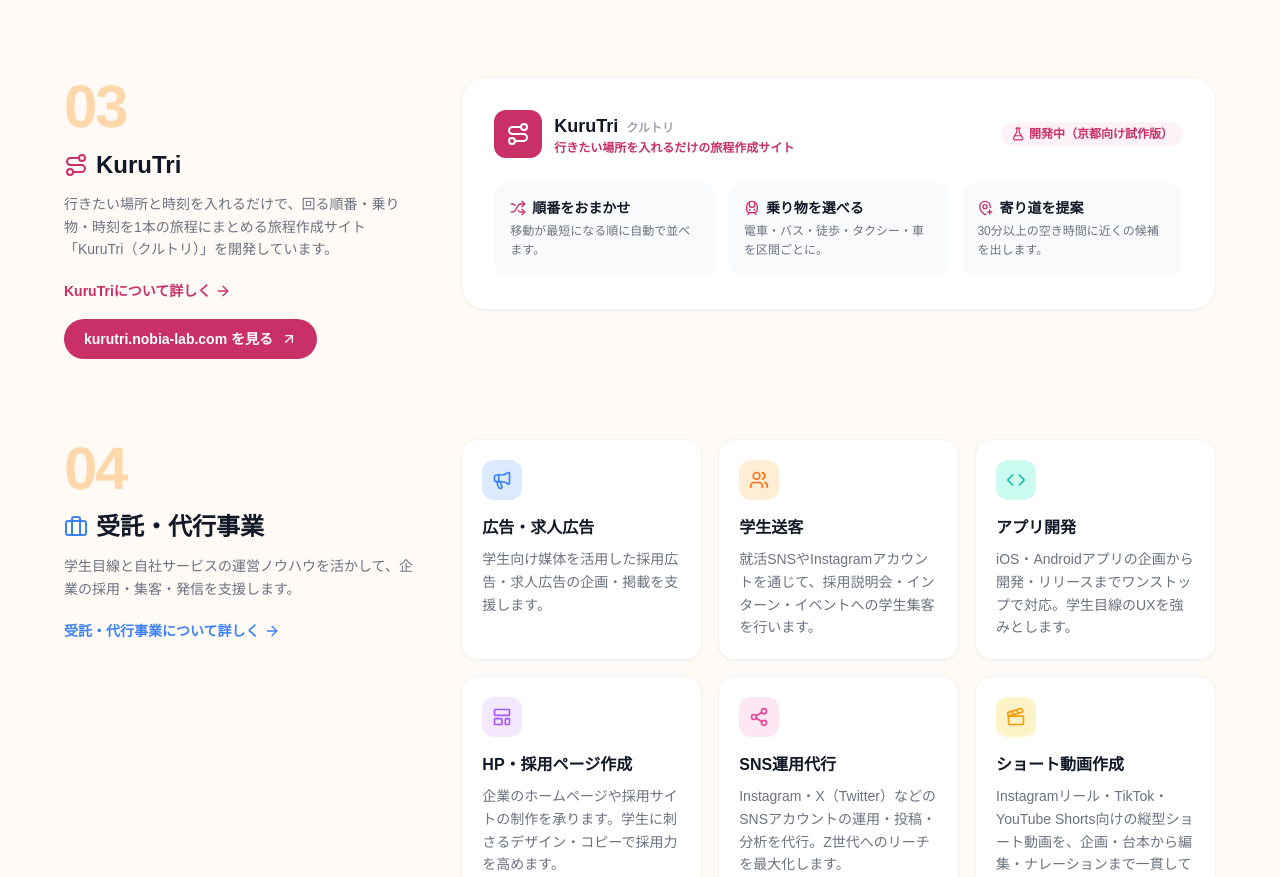
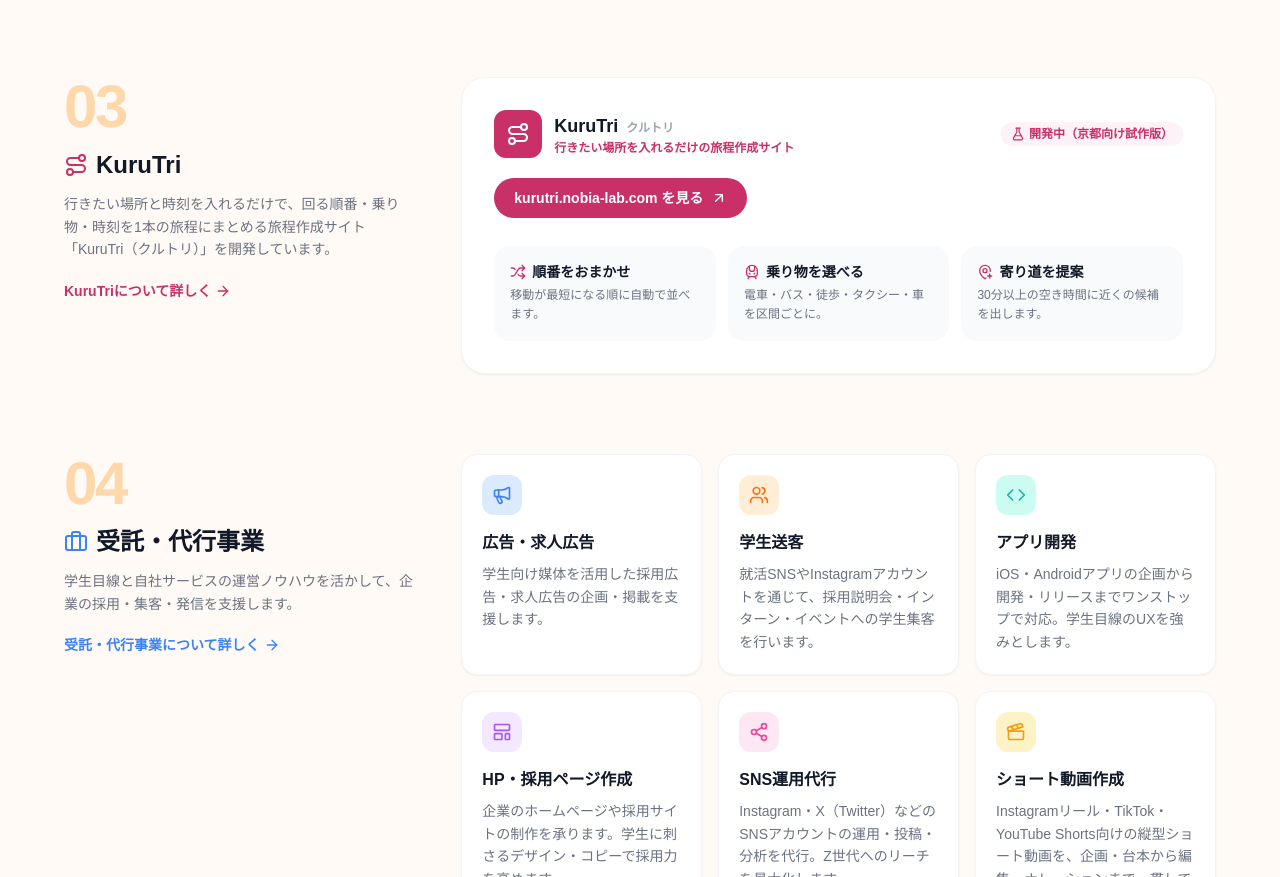
Before and after one commit to heyedunx10204-gif/nobia-site, a plain HTML site: page index.html in a window 1280 px wide. Shown: the part 1955-2832 px from the top of the page. Drawn offline with nearby package versions, Linux system fonts and the light colour scheme.

Commit message:
Add files via upload

```diff
--- a/index.html
+++ b/index.html
@@ -396,11 +396,10 @@
         <h3 class="text-2xl font-black text-gray-900 mb-3 flex items-center gap-2"><i data-lucide="route" class="w-6 h-6" style="color:#c93068;"></i>KuruTri</h3>
         <p class="text-gray-500 text-sm leading-relaxed">行きたい場所と時刻を入れるだけで、回る順番・乗り物・時刻を1本の旅程にまとめる旅程作成サイト「KuruTri（クルトリ）」を開発しています。</p>
         <a href="/kurutri" class="inline-flex items-center gap-1 text-sm font-bold mt-5 hover:gap-2 transition-all" style="color:#c93068;">KuruTriについて詳しく <i data-lucide="arrow-right" class="w-4 h-4"></i></a>
-        <a href="https://kurutri.nobia-lab.com/" target="_blank" rel="noopener" class="flex w-fit items-center gap-2 text-white text-sm font-bold px-5 py-2.5 rounded-full mt-4" style="background:#c93068;">kurutri.nobia-lab.com を見る <i data-lucide="arrow-up-right" class="w-4 h-4"></i></a>
       </div>
       <div class="md:col-span-8">
-        <a href="/kurutri" class="card-hover block bg-white rounded-3xl border border-gray-100 shadow-sm p-6 md:p-8">
-          <div class="flex flex-wrap items-center gap-3 mb-6">
+        <div class="bg-white rounded-3xl border border-gray-100 shadow-sm p-6 md:p-8">
+          <div class="flex flex-wrap items-center gap-3 mb-5">
             <span class="w-12 h-12 rounded-xl flex items-center justify-center" style="background:#c93068;"><i data-lucide="route" class="w-6 h-6 text-white"></i></span>
             <div>
               <h4 class="font-black text-gray-900 text-lg">KuruTri<span class="text-xs text-gray-400 font-bold ml-2">クルトリ</span></h4>
@@ -408,12 +407,14 @@
             </div>
             <span class="ml-auto text-xs font-bold bg-pink-50 px-2.5 py-1 rounded-full inline-flex items-center gap-1" style="color:#c93068;"><i data-lucide="flask-conical" class="w-3.5 h-3.5"></i>開発中（京都向け試作版）</span>
           </div>
+          <a href="https://kurutri.nobia-lab.com/" target="_blank" rel="noopener" class="btn-primary inline-flex items-center gap-2 text-white text-sm font-bold px-5 py-2.5 rounded-full mb-7" style="background:#c93068;">
+            kurutri.nobia-lab.com を見る <i data-lucide="arrow-up-right" class="w-4 h-4"></i></a>
           <div class="grid sm:grid-cols-3 gap-3 text-sm">
             <div class="bg-gray-50 rounded-2xl p-4"><p class="font-bold text-gray-900 mb-1 flex items-center gap-1.5"><i data-lucide="shuffle" class="w-4 h-4" style="color:#c93068;"></i>順番をおまかせ</p><p class="text-gray-500 text-xs leading-relaxed">移動が最短になる順に自動で並べます。</p></div>
             <div class="bg-gray-50 rounded-2xl p-4"><p class="font-bold text-gray-900 mb-1 flex items-center gap-1.5"><i data-lucide="train-front" class="w-4 h-4" style="color:#c93068;"></i>乗り物を選べる</p><p class="text-gray-500 text-xs leading-relaxed">電車・バス・徒歩・タクシー・車を区間ごとに。</p></div>
             <div class="bg-gray-50 rounded-2xl p-4"><p class="font-bold text-gray-900 mb-1 flex items-center gap-1.5"><i data-lucide="map-pin-plus" class="w-4 h-4" style="color:#c93068;"></i>寄り道を提案</p><p class="text-gray-500 text-xs leading-relaxed">30分以上の空き時間に近くの候補を出します。</p></div>
           </div>
-        </a>
+        </div>
       </div>
     </div>
 
```
